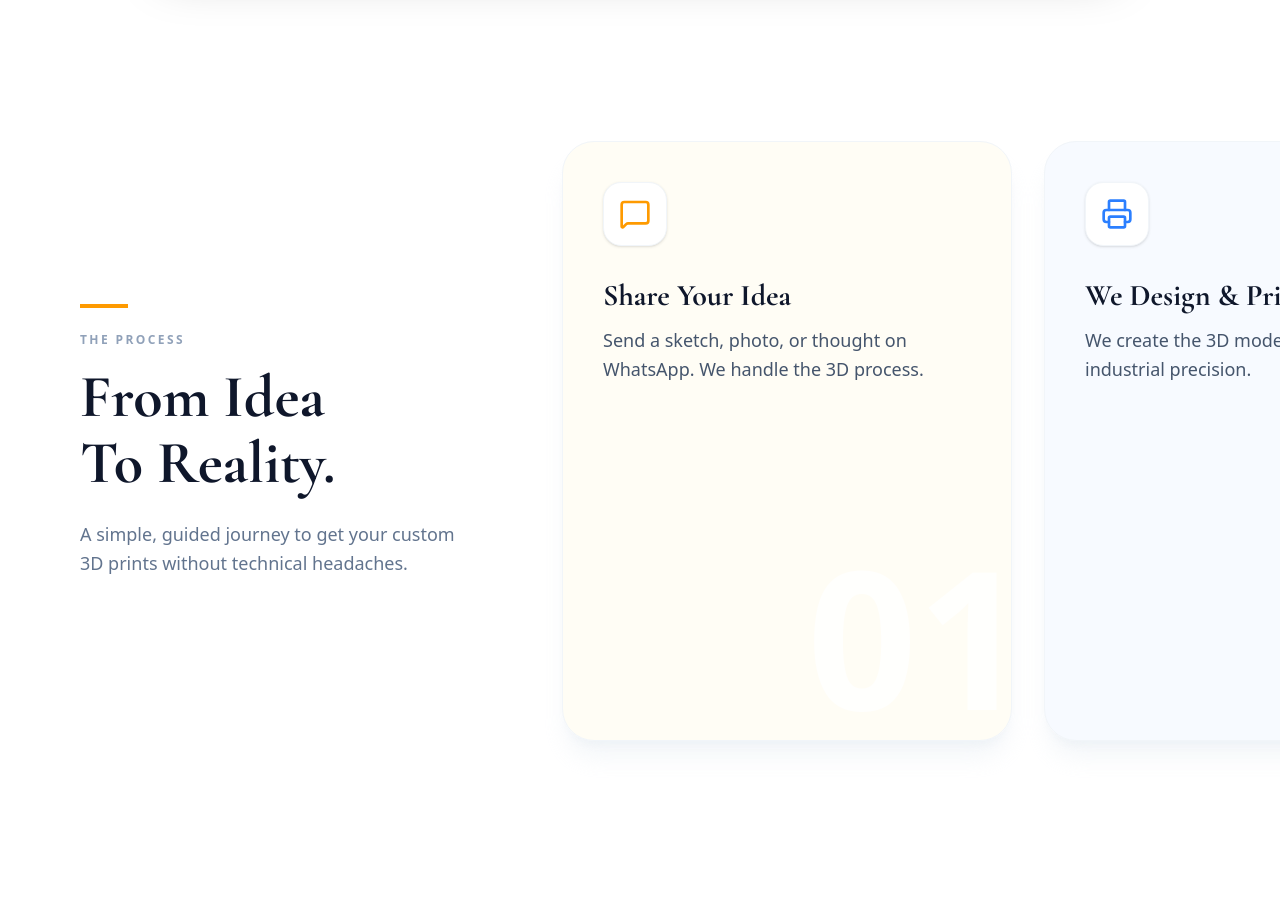
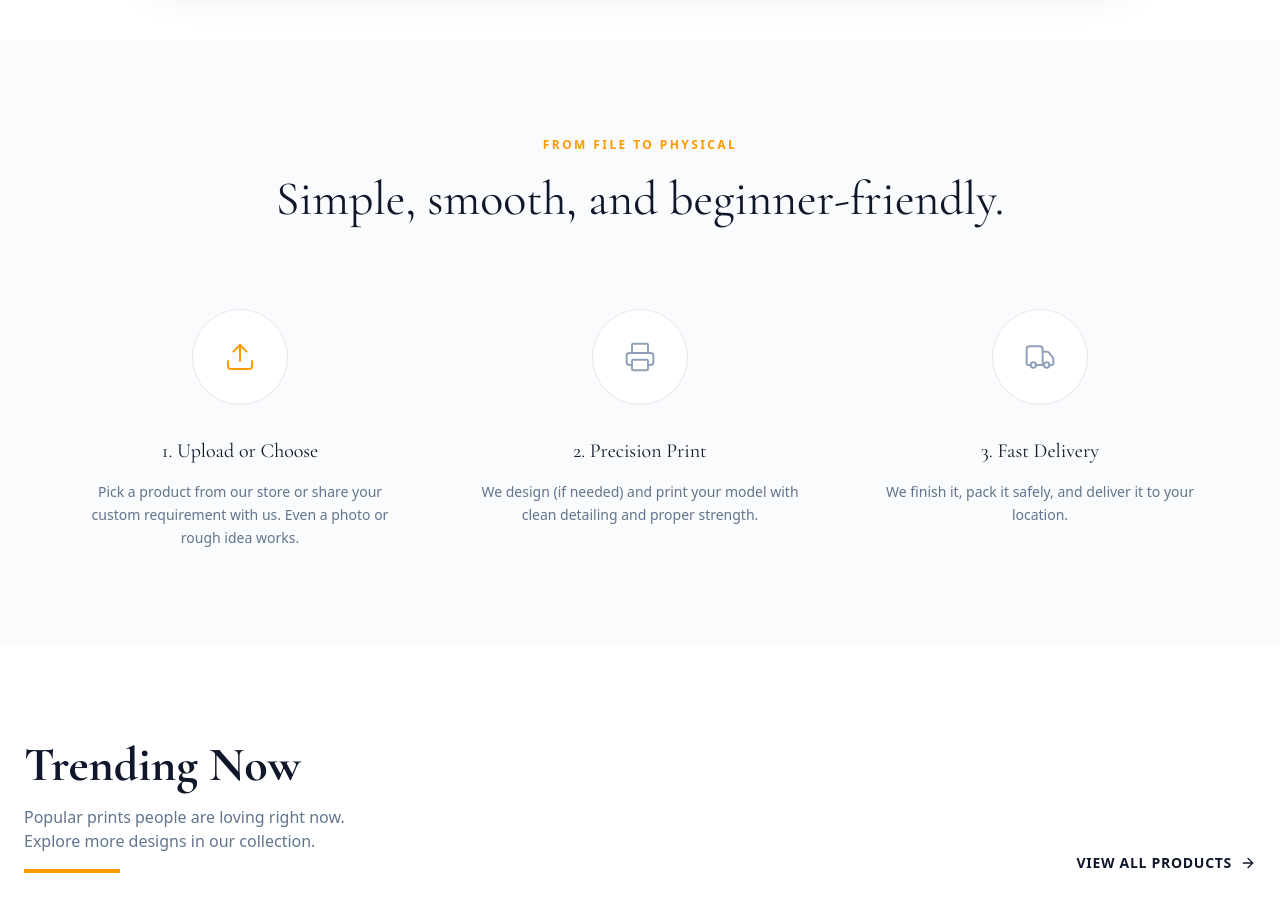
Before and after one commit to arghya-online/Promethix, a React (Vite) app: page / in a window 1280 px wide. Shown: the part 1880-2792 px from the top of the page. Built offline with nearby package versions, Linux system fonts and the light colour scheme; no server answers.

Commit message:
feat: Add `IdeaToDelivery` component, initialize React app with `main.jsx`, and integrate Vercel Analytics.

```diff
--- a/package.json
+++ b/package.json
@@ -18,6 +18,7 @@
     "@radix-ui/react-label": "^2.1.8",
     "@radix-ui/react-slot": "^1.2.4",
     "@tailwindcss/vite": "^4.1.18",
+    "@vercel/analytics": "^1.6.1",
     "class-variance-authority": "^0.7.1",
     "clsx": "^2.1.1",
     "embla-carousel-react": "^8.6.0",
--- a/src/components/IdeaToDelivery.jsx
+++ b/src/components/IdeaToDelivery.jsx
@@ -1,117 +1,81 @@
-import React, { useRef } from "react";
-import { gsap } from "gsap";
-import { ScrollTrigger } from "gsap/ScrollTrigger";
-import { useGSAP } from "@gsap/react";
-import { MessageSquare, Printer, Truck, ArrowRight } from "lucide-react";
-import { Link } from "react-router-dom";
-import { Button } from "@/components/ui/button";
-
-gsap.registerPlugin(ScrollTrigger);
+import React from "react";
+import { Upload, Printer, Truck } from "lucide-react";
 
 export function IdeaToDelivery() {
-    const sectionRef = useRef(null);
-    const triggerRef = useRef(null);
-
-    useGSAP(() => {
-        const section = sectionRef.current;
-
-        // Horizontal Scroll
-        const totalWidth = section.scrollWidth;
-        const windowWidth = window.innerWidth;
-        const scrollDistance = totalWidth - windowWidth + 100; // Extra buffer
-
-        if (windowWidth > 768) { // Only pin on desktop/tablet for better UX
-            gsap.to(section, {
-                x: -scrollDistance,
-                ease: "none",
-                scrollTrigger: {
-                    trigger: triggerRef.current,
-                    start: "top top",
-                    end: `+=${scrollDistance}`,
-                    scrub: 1,
-                    pin: true,
-                    anticipatePin: 1,
-                    invalidateOnRefresh: true,
-                },
-            });
-        }
-    }, { scope: triggerRef });
-
     const steps = [
         {
-            id: "01",
-            icon: <MessageSquare className="w-8 h-8 text-amber-500" />,
-            title: "Share Your Idea",
-            desc: "Send a sketch, photo, or thought on WhatsApp. We handle the 3D process.",
-            bg: "bg-amber-50/50"
+            id: 1,
+            icon: <Upload className="w-8 h-8 text-slate-800" strokeWidth={1} />,
+            title: "1. Upload or Choose",
+            desc: "Pick a product from our store or share your custom requirement with us. Even a photo or rough idea works.",
+            bgIcon: "text-amber-500", // Optional if needed for specific coloring, but screenshot shows consistent style
         },
         {
-            id: "02",
-            icon: <Printer className="w-8 h-8 text-blue-500" />,
-            title: "We Design & Print",
-            desc: "We create the 3D model and print it with industrial precision.",
-            bg: "bg-blue-50/50"
+            id: 2,
+            icon: <Printer className="w-8 h-8 text-slate-800" strokeWidth={1} />,
+            title: "2. Precision Print",
+            desc: "We design (if needed) and print your model with clean detailing and proper strength.",
         },
         {
-            id: "03",
-            icon: <Truck className="w-8 h-8 text-emerald-500" />,
-            title: "Safe Delivery",
-            desc: "Packed with care and shipped to your doorstep. Ready to use.",
-            bg: "bg-emerald-50/50",
-            action: true
-        }
+            id: 3,
+            icon: <Truck className="w-8 h-8 text-slate-800" strokeWidth={1} />,
+            title: "3. Fast Delivery",
+            desc: "We finish it, pack it safely, and deliver it to your location.",
+        },
     ];
 
     return (
-        <section className="bg-white overflow-hidden" ref={triggerRef}>
-            <div className="h-screen flex items-center w-full">
-                <div ref={sectionRef} className="flex gap-8 px-8 md:px-20 min-w-max items-center">
+        <section className="py-24 bg-[#fafbfc]">
+            <div className="max-w-7xl mx-auto px-6 text-center">
+                {/* Header */}
+                <div className="mb-20">
+                    <span className="text-xs font-bold uppercase tracking-[0.2em] text-amber-500 block mb-4">
+                        FROM FILE TO PHYSICAL
+                    </span>
+                    <h2 className="text-4xl md:text-5xl font-serif text-slate-900 leading-tight">
+                        Simple, smooth, and beginner-friendly.
+                    </h2>
+                </div>
 
-                    {/* INTRO TEXT CARD */}
-                    <div className="w-[85vw] md:w-[450px] flex flex-col justify-center pr-12">
-                        <div className="w-12 h-1 bg-amber-500 mb-6"></div>
-                        <span className="text-xs font-bold uppercase tracking-[0.2em] text-slate-400 mb-4 block">
-                            The Process
-                        </span>
-                        <h2 className="text-4xl md:text-6xl font-black text-slate-900 leading-[1.1] mb-6">
-                            From Idea <br /> To Reality.
-                        </h2>
-                        <p className="text-slate-500 text-lg leading-relaxed max-w-sm">
-                            A simple, guided journey to get your custom 3D prints without technical headaches.
-                        </p>
-                    </div>
-
-                    {/* STEPS CARDS */}
+                {/* Steps Grid */}
+                <div className="grid grid-cols-1 md:grid-cols-3 gap-12 max-w-6xl mx-auto">
                     {steps.map((step) => (
-                        <div key={step.id} className={`w-[85vw] md:w-[450px] aspect-[4/5] md:aspect-[3/4] ${step.bg} rounded-[2rem] border border-slate-100 p-8 md:p-10 flex flex-col justify-between shadow-xl shadow-slate-200/40 relative group hover:-translate-y-2 transition-transform duration-500`}>
-
-                            {/* Large Background Number */}
-                            <span className="absolute -bottom-10 -right-4 text-[12rem] font-black text-white/80 group-hover:text-white transition-colors pointer-events-none select-none z-0">
-                                {step.id}
-                            </span>
-
-                            <div className="relative z-10">
-                                <div className="w-16 h-16 rounded-2xl bg-white border border-slate-100 flex items-center justify-center shadow-sm mb-8">
-                                    {step.icon}
+                        <div key={step.id} className="flex flex-col items-center group">
+                            {/* Icon Circle */}
+                            <div className={`w-24 h-24 rounded-full border border-slate-200 bg-white flex items-center justify-center mb-8`}>
+                                <div className={`${step.id === 1 ? "text-amber-600" : "text-slate-400"}`}>
+                                    {/* In the screenshot, the first icon is amber/colored, others are greyish blue?
+                       Wait, looking closely at the screenshot...
+                       First icon: Orange outline/color.
+                       Second icon: Blue/Grey.
+                       Third icon: Blue/Grey.
+                       Let's refine the colors based on the screenshot better in a moment or stick to a clean slate.
+                       The screenshot shows:
+                       1. Upload icon: Orange/Amber color.
+                       2. Printer icon: Blueish grey.
+                       3. Truck icon: Blueish grey.
+                   */}
+                                    {step.id === 1 ? (
+                                        <Upload className="w-8 h-8 text-amber-500" strokeWidth={1.5} />
+                                    ) : step.id === 2 ? (
+                                        <Printer className="w-8 h-8 text-slate-400" strokeWidth={1.5} />
+                                    ) : (
+                                        <Truck className="w-8 h-8 text-slate-400" strokeWidth={1.5} />
+                                    )}
                                 </div>
-                                <h3 className="text-2xl md:text-3xl font-bold text-slate-900 mb-3">{step.title}</h3>
-                                <p className="text-slate-600 text-base md:text-lg leading-relaxed">{step.desc}</p>
                             </div>
 
-                            {step.action && (
-                                <div className="relative z-10">
-                                    <Link to="/custom">
-                                        <Button className="w-full h-14 bg-slate-900 text-white hover:bg-black rounded-xl text-sm font-bold tracking-widest uppercase shadow-lg shadow-slate-900/10">
-                                            Start Custom Order
-                                        </Button>
-                                    </Link>
-                                </div>
-                            )}
+                            {/* Title */}
+                            <h3 className="text-xl font-serif text-slate-900 mb-4">
+                                {step.title}
+                            </h3>
+
+                            {/* Description */}
+                            <p className="text-slate-500 text-sm leading-relaxed max-w-xs mx-auto">
+                                {step.desc}
+                            </p>
                         </div>
                     ))}
-
-                    {/* End Spacer */}
-                    <div className="w-[10vw]"></div>
                 </div>
             </div>
         </section>
--- a/src/main.jsx
+++ b/src/main.jsx
@@ -1,10 +1,12 @@
 import React, { StrictMode } from "react";
 import { createRoot } from "react-dom/client";
+import { Analytics } from "@vercel/analytics/react";
 import "./index.css";
 import App from "./App.jsx";
 
 createRoot(document.getElementById("root")).render(
   <StrictMode>
     <App />
+    <Analytics />
   </StrictMode>
 );
```
Also changed, not shown: 1 other file (tests, documents, lock files or other folders).
